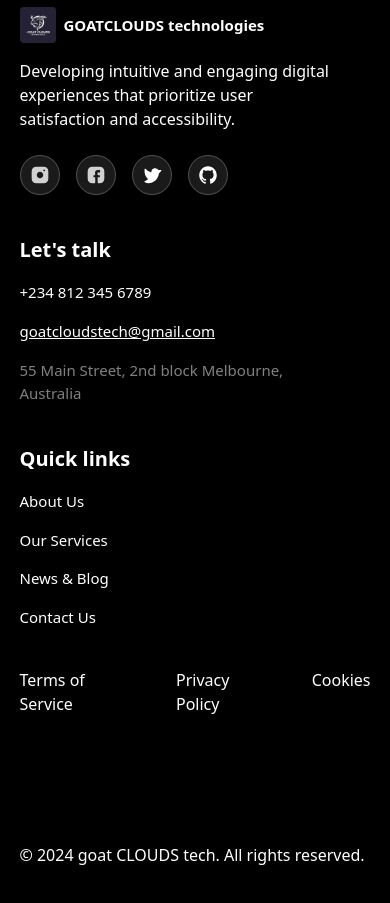
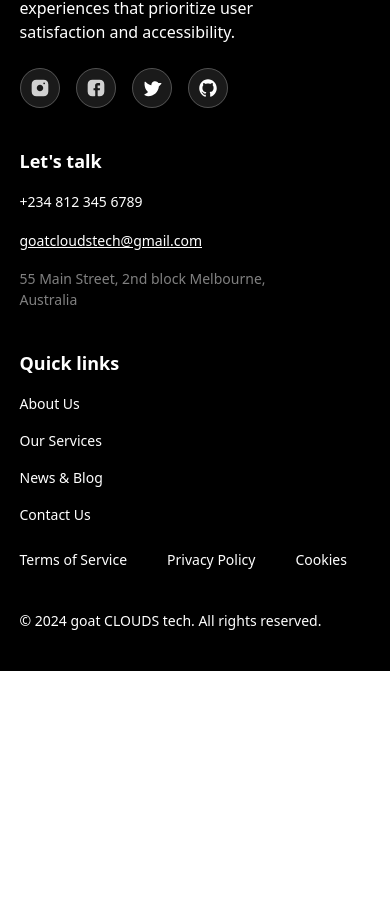
Before and after one commit to Frokesy/goatclouds, a React (Vite) app: page /team in a window 390 px wide. Shown: the part 4770-5673 px from the top of the page. After the commit the page ends 5441 px from the top, so only its background shows below. Built offline with nearby package versions, Linux system fonts and the light colour scheme.

Commit message:
made minor UI changes

```diff
--- a/src/components/defaults/Footer.tsx
+++ b/src/components/defaults/Footer.tsx
@@ -3,7 +3,7 @@ import { Facebook, GitHub, Instagram, Twitter, UserIcon } from "../icons/icons";
 
 const Footer = () => {
   return (
-    <div className="bg-[#000] text-[#fff] py-[15vh]">
+    <div className="bg-[#000] text-[#fff] lg:py-[15vh] py-10">
       <div className="w-[90vw] mx-auto">
         <div className="flex lg:flex-row flex-col justify-between">
           <h2 className="text-[24px] lg:w-[320px] font-semibold">
@@ -60,40 +60,40 @@ const Footer = () => {
           <div className="">
             <div className="flex lg:flex-row flex-col lg:space-x-10 lg:space-y-0 space-y-10 lg:mt-0 mt-10 lg:mr-20">
               <div className="space-y-4">
-                <h2 className="text-[20px] font-semibold">Let&apos;s talk</h2>
-                <p className="text-[15px] pb-4">+234 812 345 6789</p>
+                <h2 className="lg:text-[20px] text-[18px] font-semibold">Let&apos;s talk</h2>
+                <p className="lg:text-[15px] text-[14px] pb-4">+234 812 345 6789</p>
                 <a
                   href="mailto:goatcloudstech@gmail.com"
-                  className="text-[15px] underline"
+                  className="lg:text-[15px] text-[14px] underline"
                 >
                   goatcloudstech@gmail.com
                 </a>
-                <p className="w-[80%] text-[#808080] text-[15px]">
+                <p className="w-[80%] text-[#808080] lg:text-[15px] text-[14px]">
                   55 Main Street, 2nd block Melbourne, Australia
                 </p>
               </div>
               <div className="space-y-4 flex flex-col">
-                <h2 className="text-[20px] font-semibold">Quick links</h2>
-                <NavLink to="/about" className="text-[15px]">
+                <h2 className="lg:text-[20px] text-[18px] font-semibold">Quick links</h2>
+                <NavLink to="/about" className="lg:text-[15px] text-[14px]">
                   About Us
                 </NavLink>
-                <NavLink to="/services" className="text-[15px]">
+                <NavLink to="/services" className="lg:text-[15px] text-[14px]">
                   Our Services
                 </NavLink>
-                <NavLink to="/blog" className="text-[15px]">
+                <NavLink to="/blog" className="lg:text-[15px] text-[14px]">
                   News & Blog
                 </NavLink>
-                <NavLink to="/contact" className="text-[15px]">
+                <NavLink to="/contact" className="lg:text-[15px] text-[14px]">
                   Contact Us
                 </NavLink>
               </div>
             </div>
-            <div className="lg:mt-[15vh] mt-10 space-x-10 lg:ml-10 flex">
+            <div className="lg:mt-[15vh] mt-6 space-x-10 lg:ml-10 flex lg:text-[15px] text-[14px]">
               <p>Terms of Service</p>
               <p>Privacy Policy</p>
               <p>Cookies</p>
             </div>
-            <p className="mt-[15vh] block lg:hidden">
+            <p className="lg:mt-[15vh] mt-10 block lg:hidden lg:text-[15px] text-[14px]">
               © 2024 goat CLOUDS tech. All rights reserved.
             </p>
           </div>
--- a/src/components/sections/about/SectionThree.tsx
+++ b/src/components/sections/about/SectionThree.tsx
@@ -1,7 +1,7 @@
 const SectionThree = () => {
   return (
     <div className="lg:w-[90vw] mx-auto">
-      <div className="bg-[url('/assets/services.png')] relative lg:h-[50vh] h-[40vh] text-[#fff] lg:rounded-t-2xl">
+      <div className="bg-[url('/assets/services.png')] relative lg:h-[50vh] h-[34vh] text-[#fff] lg:rounded-t-2xl">
         <div className="bg-[#000] z-10 absolute w-[100%] h-[100%] bg-opacity-60 lg:py-[10vh] py-10 px-4 lg:px-10 lg:rounded-t-2xl">
           <div className="text-[15px] flex items-center space-x-3">
             <div className="h-1 w-6 bg-[#3e4784]"></div>
--- a/src/components/sections/home/Hero.tsx
+++ b/src/components/sections/home/Hero.tsx
@@ -58,7 +58,7 @@ const Hero = () => {
           >
             <motion.button
               variants={childVariants}
-              className="flex border border-[#5a5b5d] py-2 px-4 rounded-lg space-x-2"
+              className="flex border border-[#5a5b5d] py-2 px-4 rounded-lg space-x-2 z-40"
             >
               <span>View reel</span>
               <Play />
@@ -66,7 +66,7 @@ const Hero = () => {
             <NavLink to="/contact">
               <motion.button
                 variants={childVariants}
-                className="border border-[#5a5b5d] py-2 px-4 rounded-lg"
+                className="border border-[#5a5b5d] py-2 px-4 rounded-lg z-40"
               >
                 Contact us
               </motion.button>
--- a/src/components/sections/services/BottomSection.tsx
+++ b/src/components/sections/services/BottomSection.tsx
@@ -12,18 +12,18 @@ const BottomSection = () => {
 
   return (
     <div className="lg:w-[90vw] mx-auto mt-[10vh]">
-      <div className="bg-[url('/assets/services/img_four.png')] bg-no-repeat bg-cover relative lg:min-h-[70vh] min-h-[150vh] text-[#fff] lg:rounded-t-2xl">
+      <div className="bg-[url('/assets/services/img_four.png')] bg-no-repeat bg-cover relative lg:min-h-[70vh] min-h-[100vh] text-[#fff] lg:rounded-t-2xl">
         <div className="bg-[#000] z-10 absolute w-[100%] h-[100%] bg-opacity-60 lg:py-[10vh] py-10 lg:px-10 px-4 lg:rounded-t-2xl">
           <div className="text-[15px] flex items-center space-x-3">
             <div className="h-1 w-6 bg-[#3e4784]"></div>
             <p className="text-[#fff]">Ready to build your next project?</p>
           </div>
 
-          <h2 className="lg:text-[40px] text-[30px] font-semibold my-10">
+          <h2 className="lg:text-[40px] text-[30px] font-semibold lg:my-10 my-3">
             Get in touch with us
           </h2>
 
-          <div className="grid lg:grid-cols-3 grid-cols-1 lg:gap-20 gap-10">
+          <div className="grid lg:grid-cols-3 grid-cols-1 lg:gap-20 gap-6">
             <div
               data-aos="fade-up"
               data-aos-duration="500"
```
Also changed, not shown: src/components/sections/home/SectionThree.tsx (+14 -14 lines).
